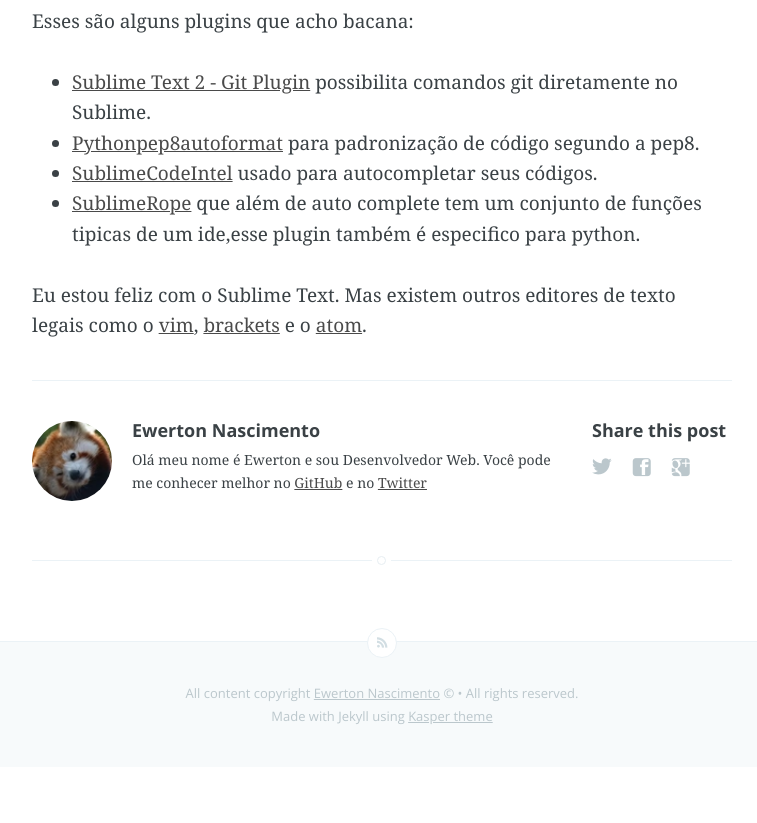
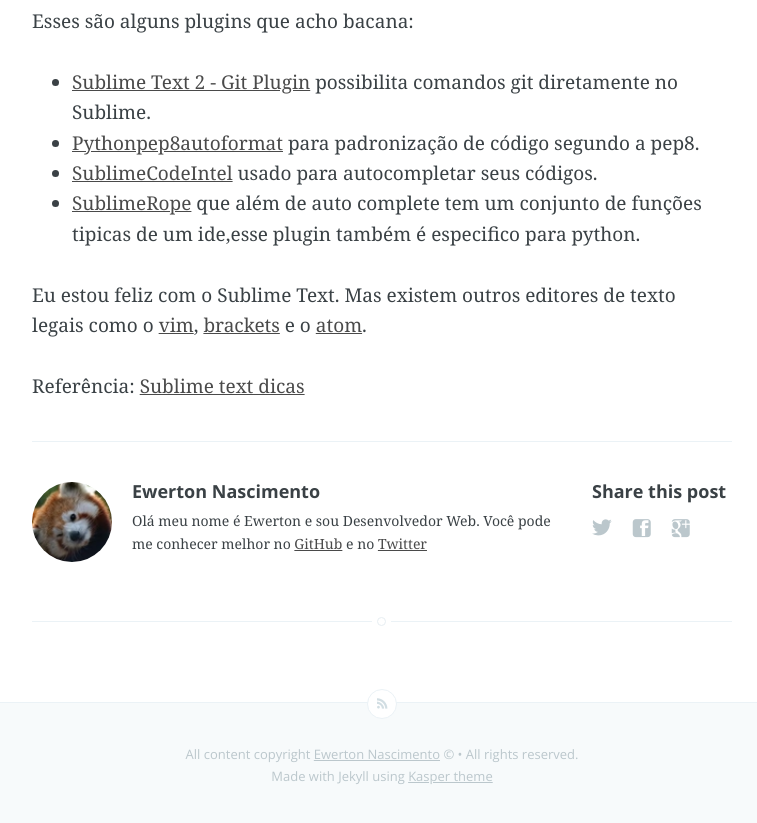
Before and after one commit to mjmendo/mjmendo.github.io, a Jekyll site: the page built from _posts/2014-05-24-sublime-text-para-pythonistas.md, in a window 1280 px wide and 900 px high, scrolled down 1539 px, cut to the strip 73-896 px from the top of the window. Shown: the whole strip, without its empty margins (258-1015 px from the left). Built offline with Jekyll 4.4.1, drawn with Linux system fonts in a browser that asks for light colours; Markdown is read by kramdown in place of the engine named in the settings; before the commit the page ends 2379 px from its top, so only the background shows below that.

Commit message:
Update 2014-05-24-sublime-text-para-pythonistas.md

```diff
--- a/_posts/2014-05-24-sublime-text-para-pythonistas.md
+++ b/_posts/2014-05-24-sublime-text-para-pythonistas.md
@@ -38,3 +38,5 @@
 - [SublimeRope](https://sublime.wbond.net/packages/SublimeRope) que além de auto complete tem um conjunto de funções tipicas de um ide,esse plugin também é especifico para python.
 
 Eu estou feliz com o Sublime Text. Mas existem outros editores de texto legais como o [vim](http://www.vim.org/), [brackets](http://brackets.io/) e o [atom](https://atom.io/).
+
+Referência: [Sublime text dicas](http://sublimetextdicas.com.br/)
```
